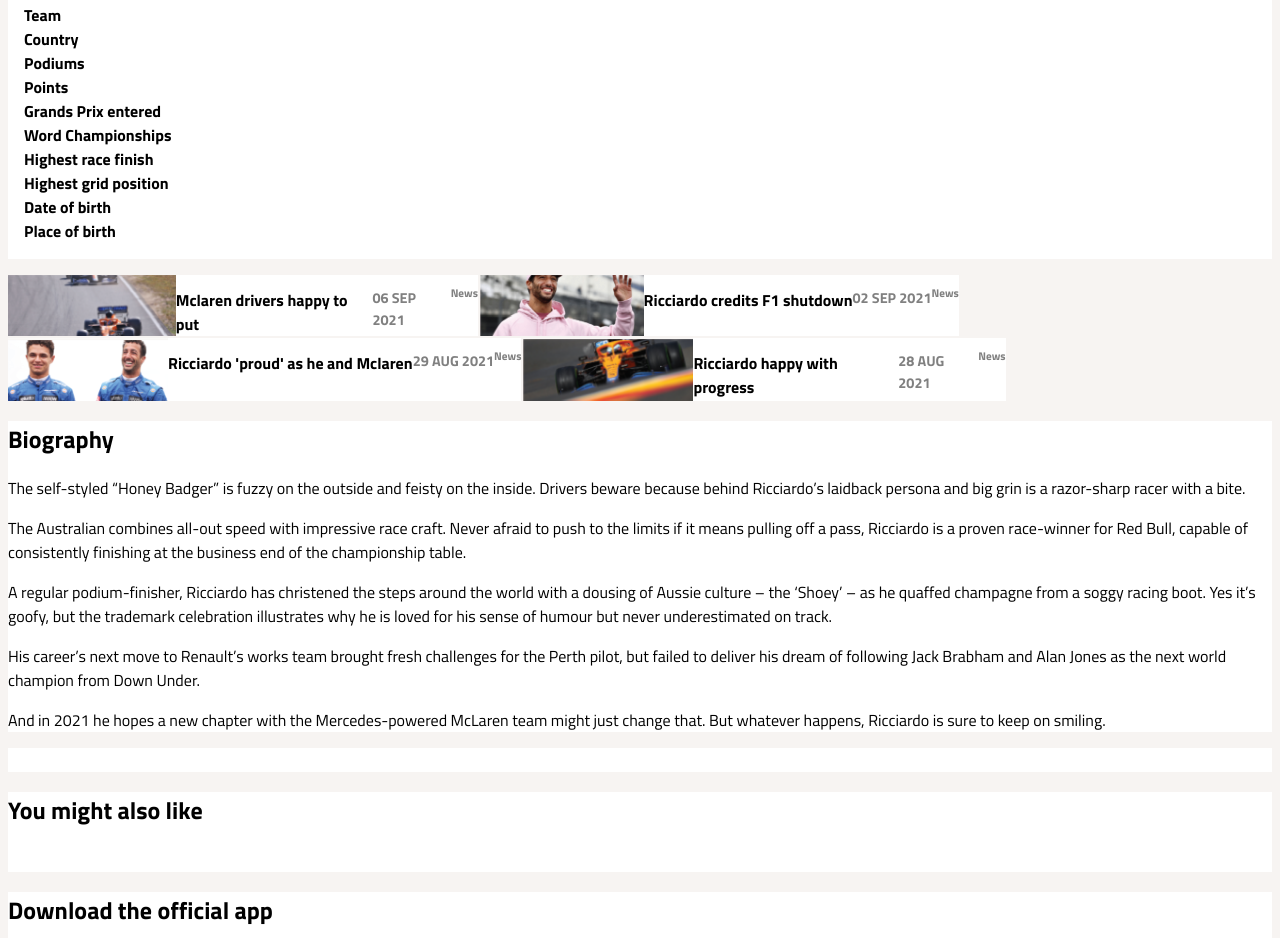
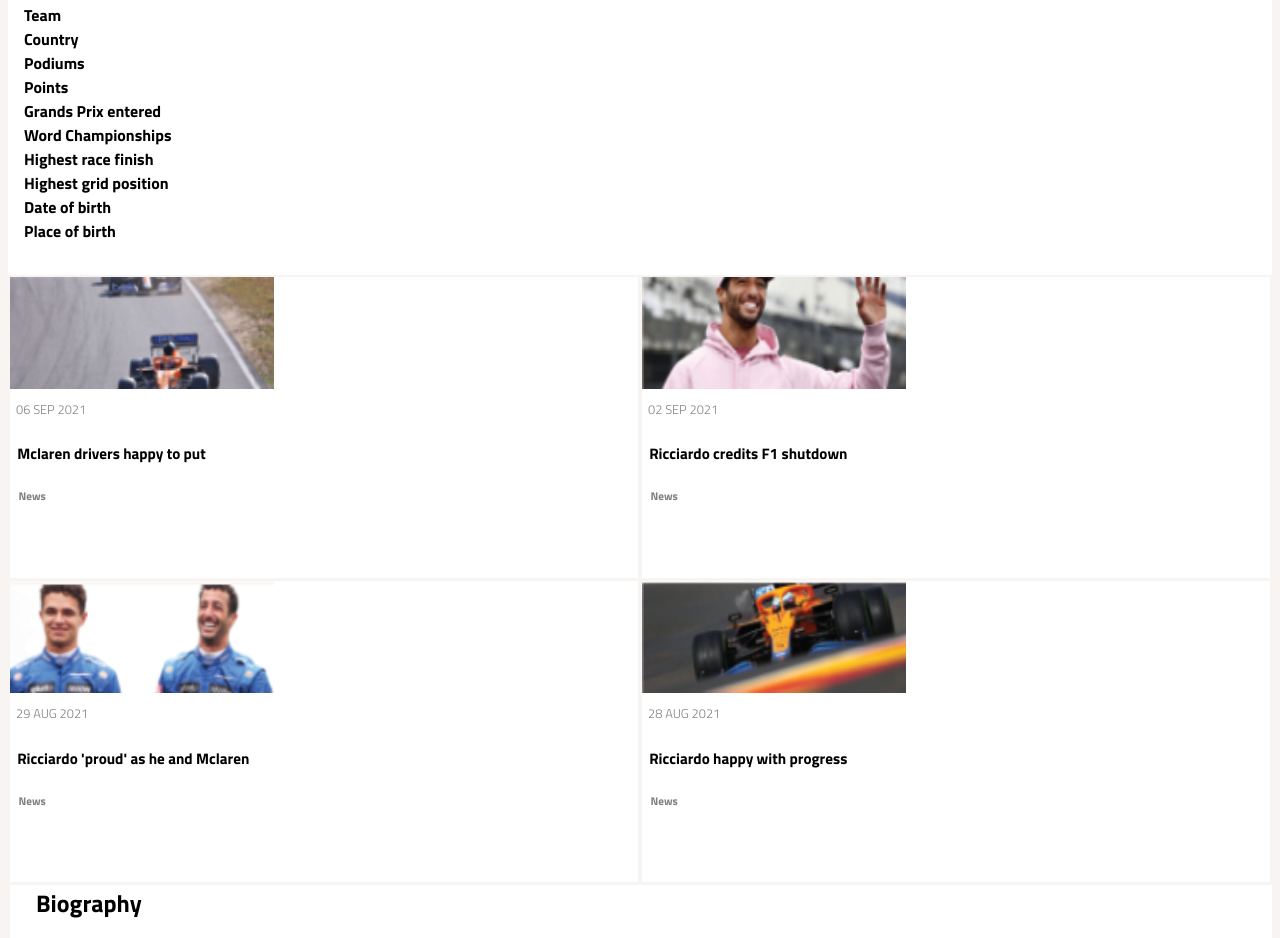
Before and after one commit to MegandeRuig/blokweb, a plain HTML site: page daniel.html in a window 1280 px wide. Shown: the part 2466-3404 px from the top of the page. Drawn offline with Linux system fonts and the light colour scheme.

Commit message:
Add files via upload

```diff
--- a/daniel.html
+++ b/daniel.html
@@ -129,7 +129,7 @@
         </section>
 
         <section>
-            <h1>Biography</h1>
+            <h2>Biography</h2>
 
             <p>
                 The self-styled “Honey Badger” is fuzzy on the outside and feisty on the inside. Drivers beware because behind Ricciardo’s laidback persona and big grin is a razor-sharp racer with a bite.
--- a/styles/style2.css
+++ b/styles/style2.css
@@ -80,6 +80,8 @@ header section section h2 {
 main section:first-of-type {
   display: flex;
   flex-direction: column;
+  padding-bottom: 1em;
+  margin-bottom: -1.5em;
 }
 
 main section:first-of-type img:first-of-type {
@@ -138,7 +140,7 @@ main section:first-of-type ul:last-of-type {
   font-size: 1em;
   margin-left: 0;
   position: absolute;
-  left: 10em;
+  left: 14em;
   top: 79.15em;
 }
 
@@ -149,35 +151,62 @@ main section:nth-of-type(2) {
 }
 
 main section:nth-of-type(2) ul {
+  margin-top: 2em;
+  margin-bottom: 2em;
   list-style: none;
-  display: flex;
-  flex-direction: row;
-  flex-wrap: wrap;
-  gap: 0.1em;
+  display: grid;
+  grid-template-columns: 1fr 1fr;
   margin-left: -2.5em;
 }
 
 main section:nth-of-type(2) li {
-  display: flex;
-  flex-direction: row;
-  background-color: var(--background-color2);
-  flex-shrink: 3;
+    display: flex;
+    flex-direction: column;
+    background-color: white;
+    padding-bottom: 4em;
+    margin: 0.1em;
 }
 
 main section:nth-of-type(2) li img {
-  order: -2;
+  order: -3;
+  height: 7em;
+  width: 16.5em;
 }
 
 main section:nth-of-type(2) h1 {
-  font-size: 1em;
+  font-size: 0.95em;
+  margin-left: 0.5em;
+  font-weight: 600;
 }
 
 main section:nth-of-type(2) h2:first-of-type {
-  font-size: 0.9em;
+  font-size: 0.8em;
   color: gray;
+  order: -2;
+  margin-left: 0.5em;
+  font-weight: lighter;
+
 }
 
 main section:nth-of-type(2) h2:last-of-type {
   font-size: 0.7em;
   color: gray;
+  margin-left: 0.8em;
 }
+
+/* Styling Biography */
+
+main section:nth-last-of-type(3) {
+  margin-top: -1.9em;
+  margin-left: 0.1em;
+}
+
+main section:nth-last-of-type(3) h2 {
+  position: relative;
+  margin-left: 1.1em;
+}
+
+main section:nth-last-of-type(3) p {
+  text-align: left;
+  margin-left: 1.5em;
+}
```
